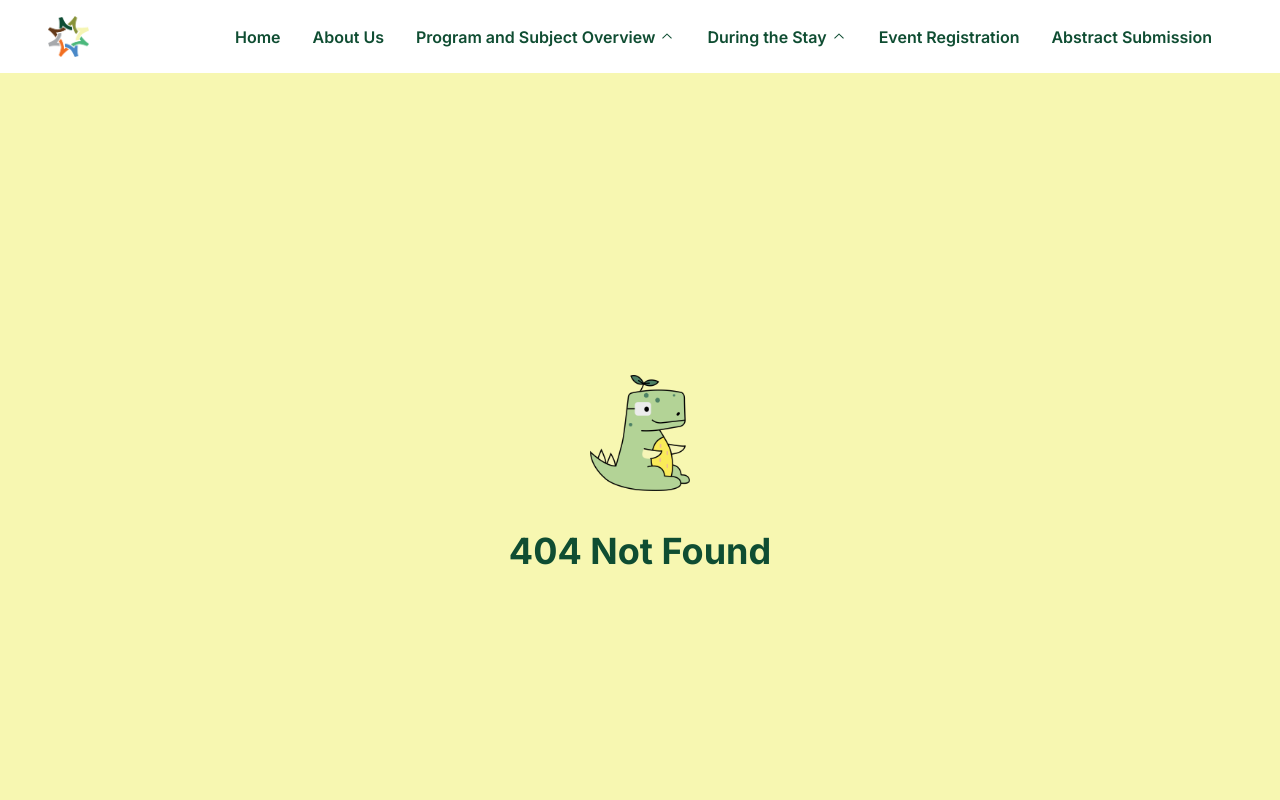
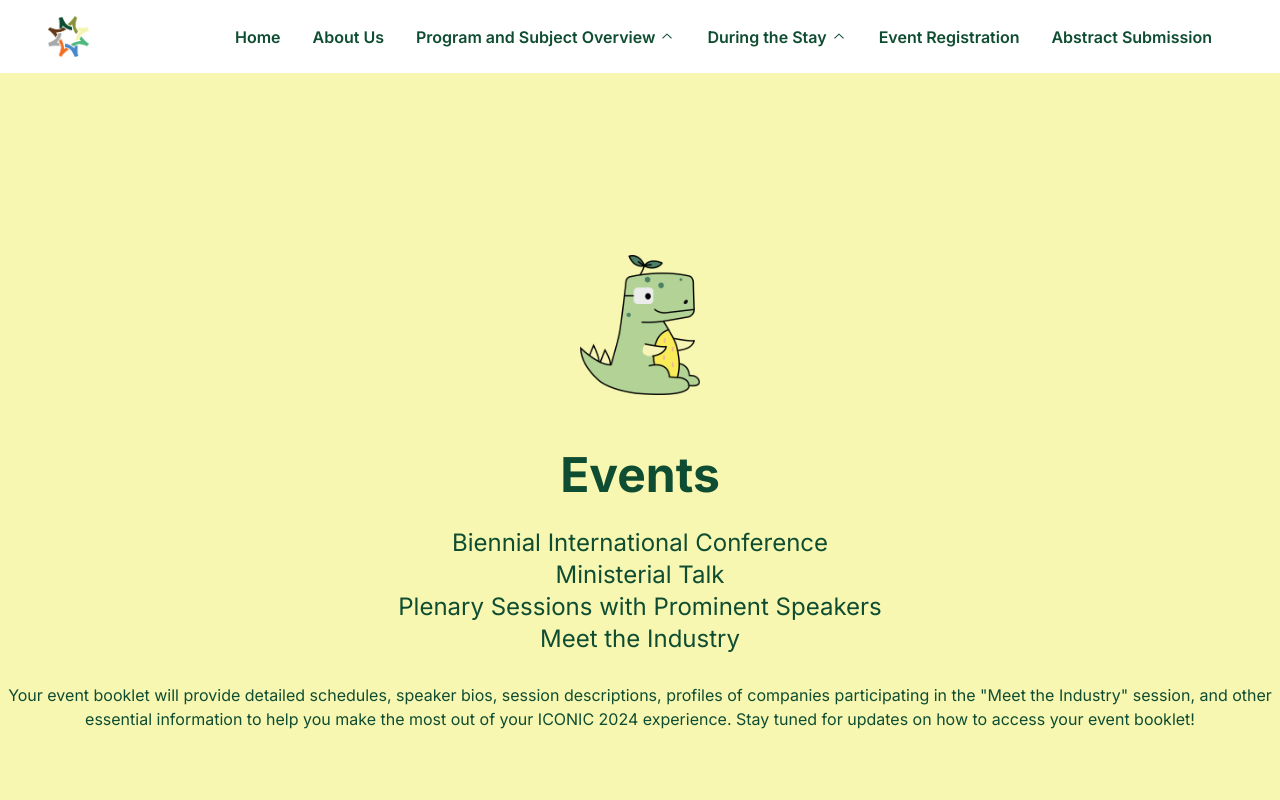
Before and after one commit to ppijerman/iconic-24, a Next.js app: page /events in a window 1280 px wide. Before the commit this address had no page. Shown: the top 800 px of the page. Built offline with nearby package versions, Linux system fonts and the light colour scheme; a web font is replaced by a local one.

Commit message:
Created new page for events, edited commitee structure.

```diff
--- a/app/about/page.tsx
+++ b/app/about/page.tsx
@@ -80,6 +80,12 @@ export default function Page() {
         </div>
       </div>
 
+      <div className="min-h-screen flex justify-center w-[80%] py-10">
+        <div className="w-full flex flex-col items-center">
+          <h1 className="pt-10 pb-20 text-5xl font-semibold">Commitee Structure</h1>
+        </div>
+      </div>
+
       <div className="bg-secondary text-primary w-full min-h-screen flex flex-col items-center justify-center">
         <h1 className="text-4xl p-5 bg-accent transition hover:bg-primary2 md:text-5xl text-center">
           Submit your Abstract.
--- /dev/null
+++ b/app/events/page.tsx
@@ -0,0 +1,24 @@
+import dico from "@/assets/dico.png";
+import Image from "next/image";
+
+export default function Page() {
+  return (
+    <main className="min-h-screen flex flex-col gap-4 items-center justify-center">
+      <Image src={dico} alt="Dico" width={200} height={200} className="p-10" />
+      <h1 className="text-3xl md:text-5xl font-bold">Events</h1>
+      <ul className="text-center text-2xl m-3">
+        <li>Biennial International Conference</li>
+        <li>Ministerial Talk</li>
+        <li>Plenary Sessions with Prominent Speakers</li>
+        <li>Meet the Industry</li>
+      </ul>
+      <h3 className="text-center">
+        Your event booklet will provide detailed schedules, speaker bios,
+        session descriptions, profiles of companies participating in the "Meet
+        the Industry" session, and other essential information to help you make
+        the most out of your ICONIC 2024 experience. Stay tuned for updates on
+        how to access your event booklet!
+      </h3>
+    </main>
+  );
+}
--- a/app/program-and-subject-overview/subtopics.tsx
+++ b/app/program-and-subject-overview/subtopics.tsx
@@ -13,7 +13,7 @@ export function Subtopics() {
             certain social groups.
           </p>
         </div>
-        <div className="flex flex-col w-full items-center justify-center h-fit md:h-[350px] bg-accent2 p-5">
+        <div className="flex flex-col w-full items-center justify-center h-fit md:h-[350px] bg-primary2 p-5">
           <h1 className="text-3xl md:text-4xl font-semibold">
             Policital Economy of LCD within Global North and South Dynamics
           </h1>
@@ -26,7 +26,7 @@ export function Subtopics() {
         </div>
       </div>
       <div className="flex flex-col md:flex-row w-full items-center">
-        <div className="flex flex-col w-full items-center justify-center h-fit md:h-[350px] bg-primary3 p-5">
+        <div className="flex flex-col w-full items-center justify-center h-fit md:h-[350px] bg-accent2 p-5">
           <h1 className="text-3xl md:text-4xl font-semibold">
             Technological Innovation for LCD
           </h1>
@@ -38,7 +38,7 @@ export function Subtopics() {
             various sectors.
           </p>
         </div>
-        <div className="flex flex-col w-full items-center justify-center h-fit md:h-[350px] bg-primary2 p-5">
+        <div className="flex flex-col w-full items-center justify-center h-fit md:h-[350px] bg-primary3 p-5">
           <h1 className="text-3xl md:text-4xl font-semibold">
             LCD in Built Environment
           </h1>
```
